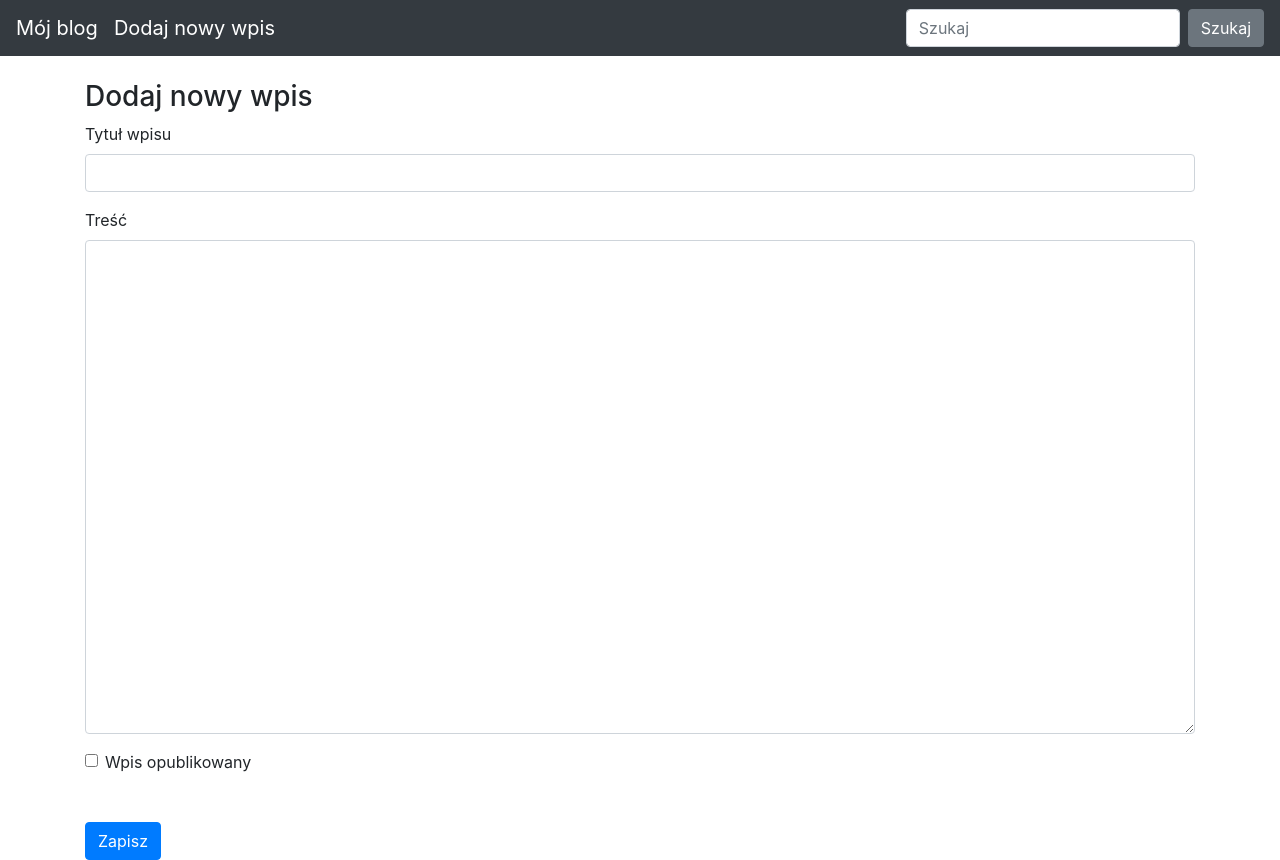
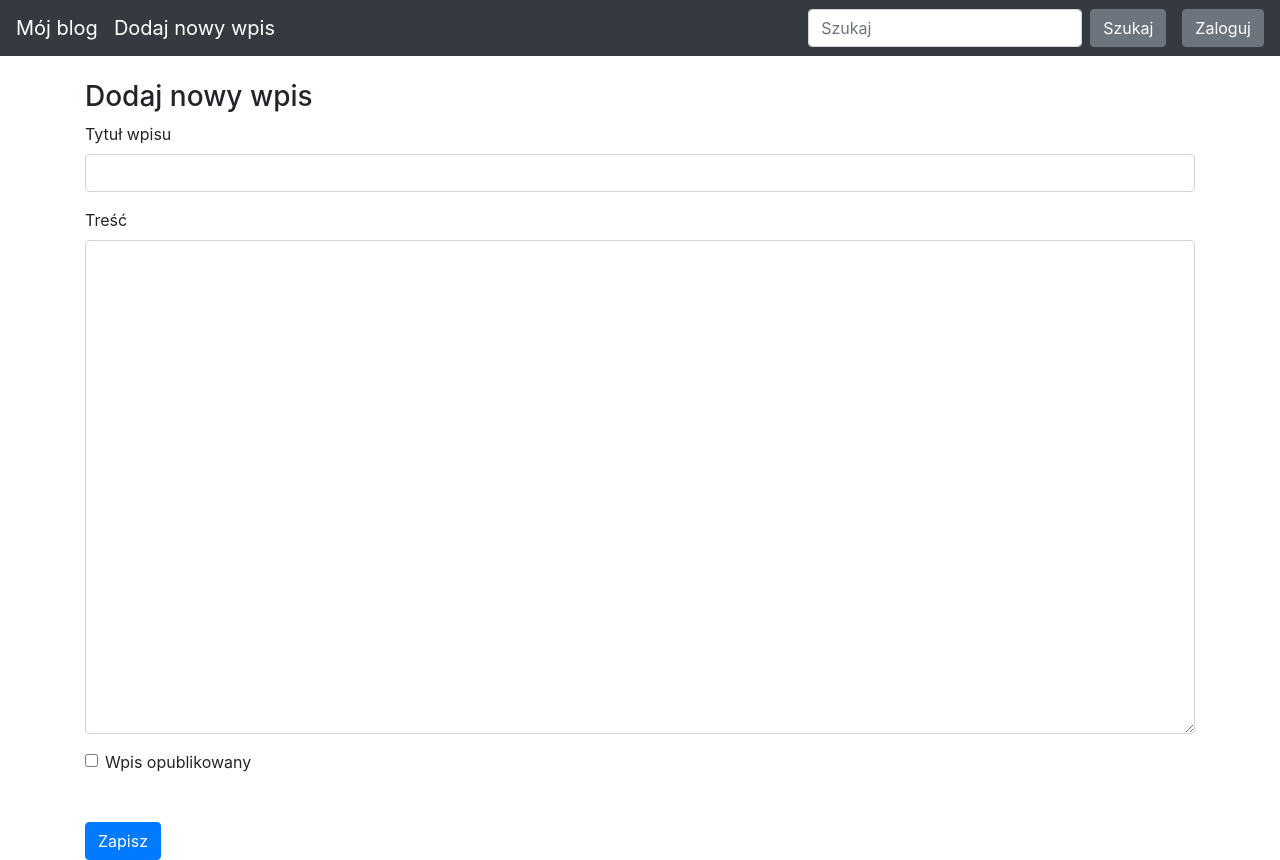
Before and after one commit to martix171717/blog_project, a Flask app: page /new-post/ in a window 1280 px wide. Run offline with Flask 2, Linux system fonts and the light colour scheme; some libraries are stand-ins or nearby versions.

Commit message:
Add login button

```diff
--- a/blog/templates/base.html
+++ b/blog/templates/base.html
@@ -41,6 +41,13 @@
        <input class="form-control mr-sm-2" type="text" placeholder="Szukaj" aria-label="Szukaj">
        <button class="btn btn-secondary my-2 my-sm-0" type="submit">Szukaj</button>
      </form>
+     {% if session.logged_in %}
+       <form class="form-inline my-2 my-lg-0" action="{{ url_for('logout') }}" method="POST">
+         <button class="btn btn-secondary my-2 my-sm-0" type="submit">Wyloguj</button>
+       </form>
+     {% else %}
+       <a href="{{ url_for('login') }}" class="btn btn-secondary my-2 my-lg-0 ml-3">Zaloguj</a>
+     {% endif %}
    </div>
  </nav>
  <div class="container">
```
